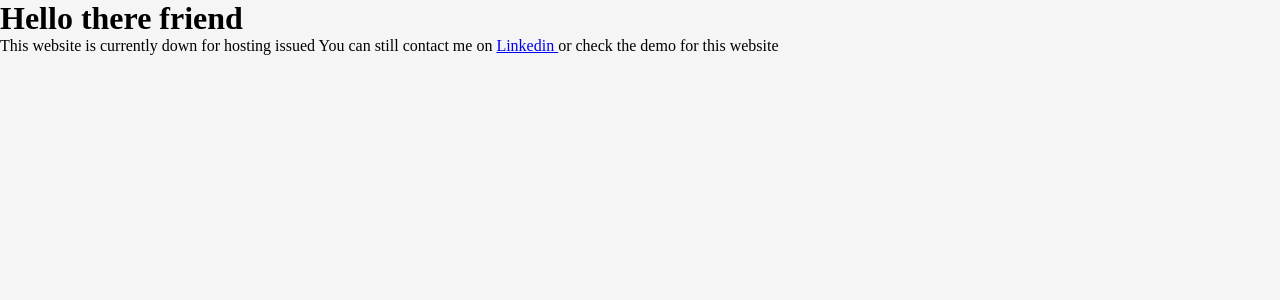
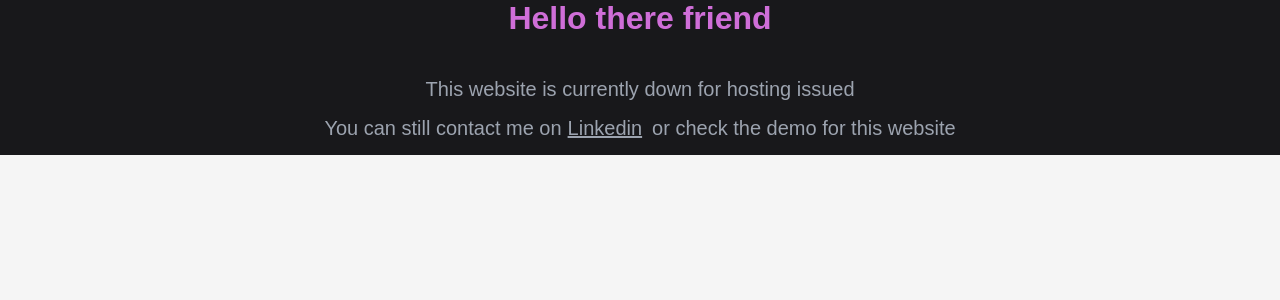
Before and after one commit to mohamedsennia/price-tracker-frontend, an Angular app: page / in a window 1280 px wide. Shown: the top 300 px of the page. Built offline with nearby package versions, Linux system fonts and the light colour scheme.

Commit message:
Update app.component.css

```diff
--- a/src/app/app.component.css
+++ b/src/app/app.component.css
@@ -1,10 +1,41 @@
 :host{
+    height: 100%;
+
     display: block;
-    height: fit-content;
+}
+div{
+    display: flex;
+    flex-direction: column;
+    background-color: #18181B;
+    color: #9CA3AF;
+    height: 100%;
+    align-items: center;
+    justify-content: center;
+    font-family: sans-serif
+}
+h1{
+    color: #CF6ED8;
+    margin-bottom: 40px;
+}
+p{
+    text-align: center;
+    font-size: 20px;
+    line-height: 24px;
+    align-items: center;
+    display: flex;
+    flex-direction: column;
+}
+span{
+    display: flex;
+    margin-bottom: 15px;
+}
+a{
+    color: #9CA3AF;
+    display: flex;
+    align-items: center;
     width: fit-content;
-    min-height: calc(100vh - (100vh - 100%));
-    min-width: calc(100vw - (100vw - 100%));
+    margin:0px 6px;
 }
-.button{
-    cursor: pointer;
+i{
+    margin-left: 4px;
 }
```
